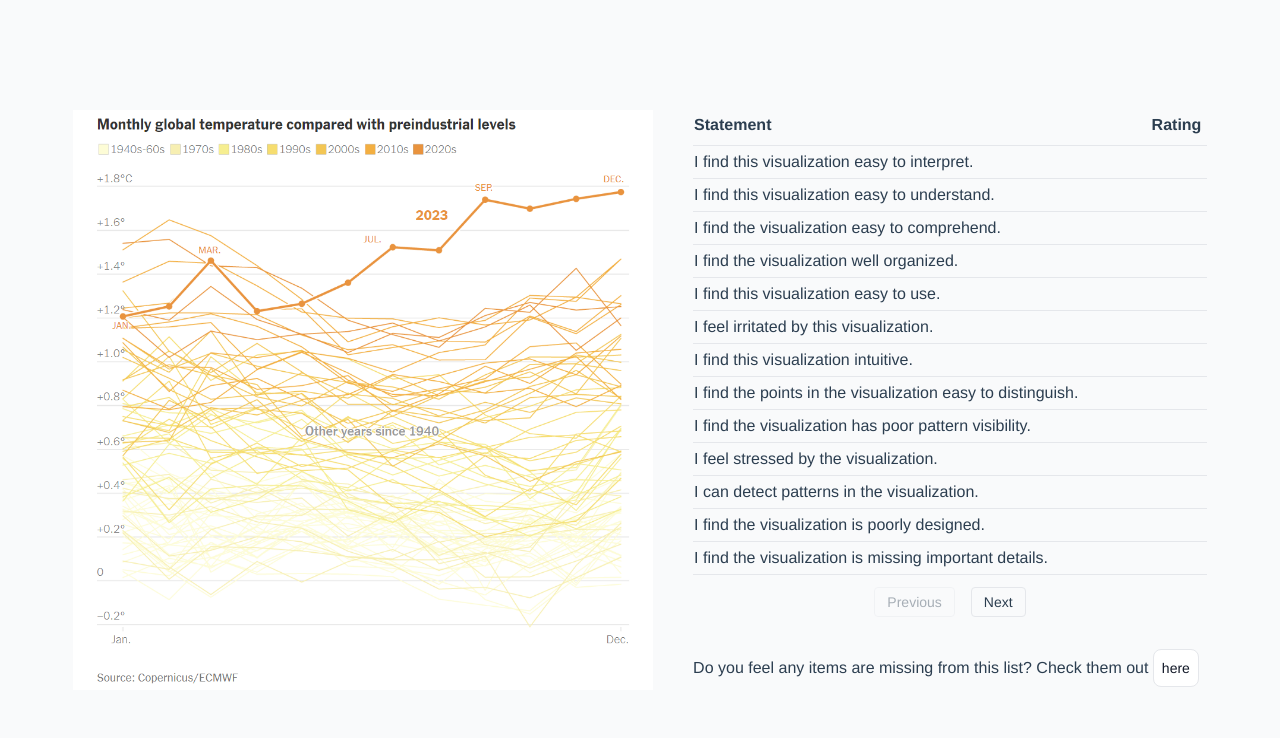
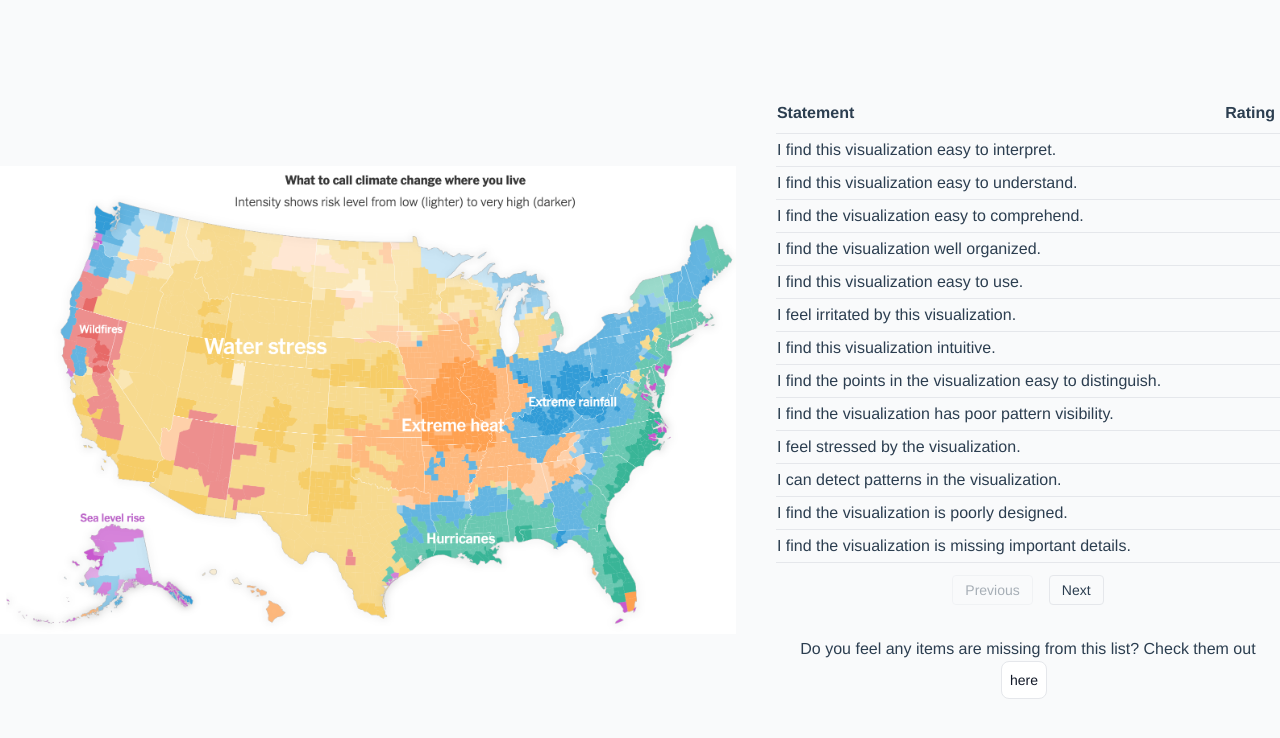
Before and after one commit to sarahoxhaj/cognitiveInterviews, a Vue app: page /OverviewView in a window 1280 px wide. Shown: the top 738 px of the page. Built offline with nearby package versions, Linux system fonts and the light colour scheme.

Commit message:
changing to third vis

```diff
--- a/src/components/ItemValidation.vue
+++ b/src/components/ItemValidation.vue
@@ -13,8 +13,8 @@
                             <b>{{ currentIndex + 1 }}/{{ questions.length }}</b>
                         </div>
                         <!-- <img src="@/assets/1.png" alt="Image 1" class="size-[580px] mt-10"> -->
-                        <img src="@/assets/2.png" alt="Image 2" class="size-[580px] mt-10">
-                        <!-- <img src="@/assets/3.png" alt="Image 3" class="w-[750px] mt-20 ml-5"> -->
+                        <!-- <img src="@/assets/2.png" alt="Image 2" class="size-[580px] mt-10"> -->
+                        <img src="@/assets/3.png" alt="Image 3" class="w-[750px] mt-20 ml-5">
 
                     </div>
 
--- a/src/components/OverviewView.vue
+++ b/src/components/OverviewView.vue
@@ -3,8 +3,8 @@
         <div class="flex flex-row justify-center items-center gap-x-10">
             <div>
                 <!-- <img src="@/assets/1.png" alt="Image 1" class="size-[580px]"> -->
-                <img src="@/assets/2.png" alt="Image 2" class="size-[580px]">
-                <!-- <img src="@/assets/3.png" alt="Image 3" class="w-[750px]"> -->
+                <!-- <img src="@/assets/2.png" alt="Image 2" class="size-[580px]"> -->
+                <img src="@/assets/3.png" alt="Image 3" class="w-[750px]">
 
             </div>
             <div>
```
